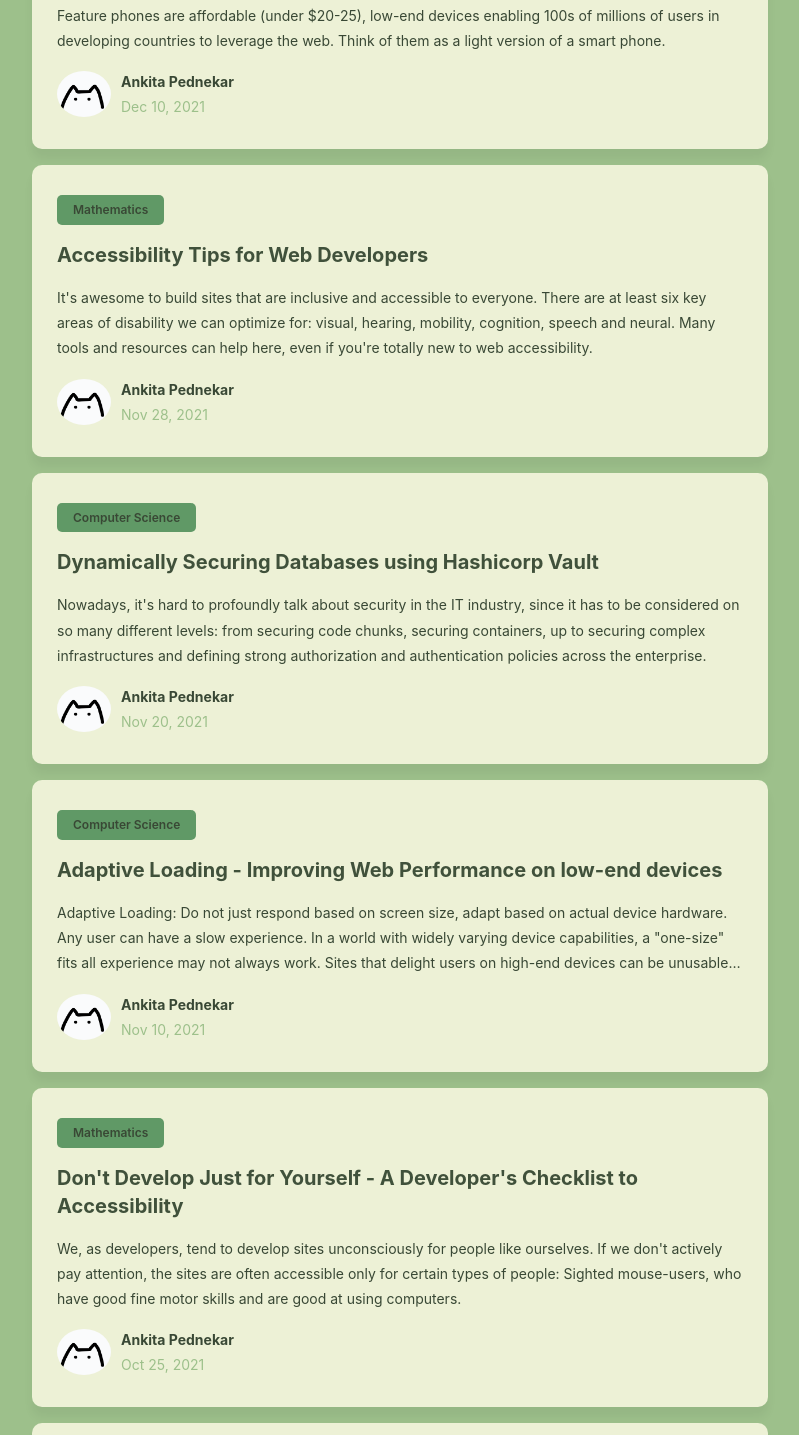
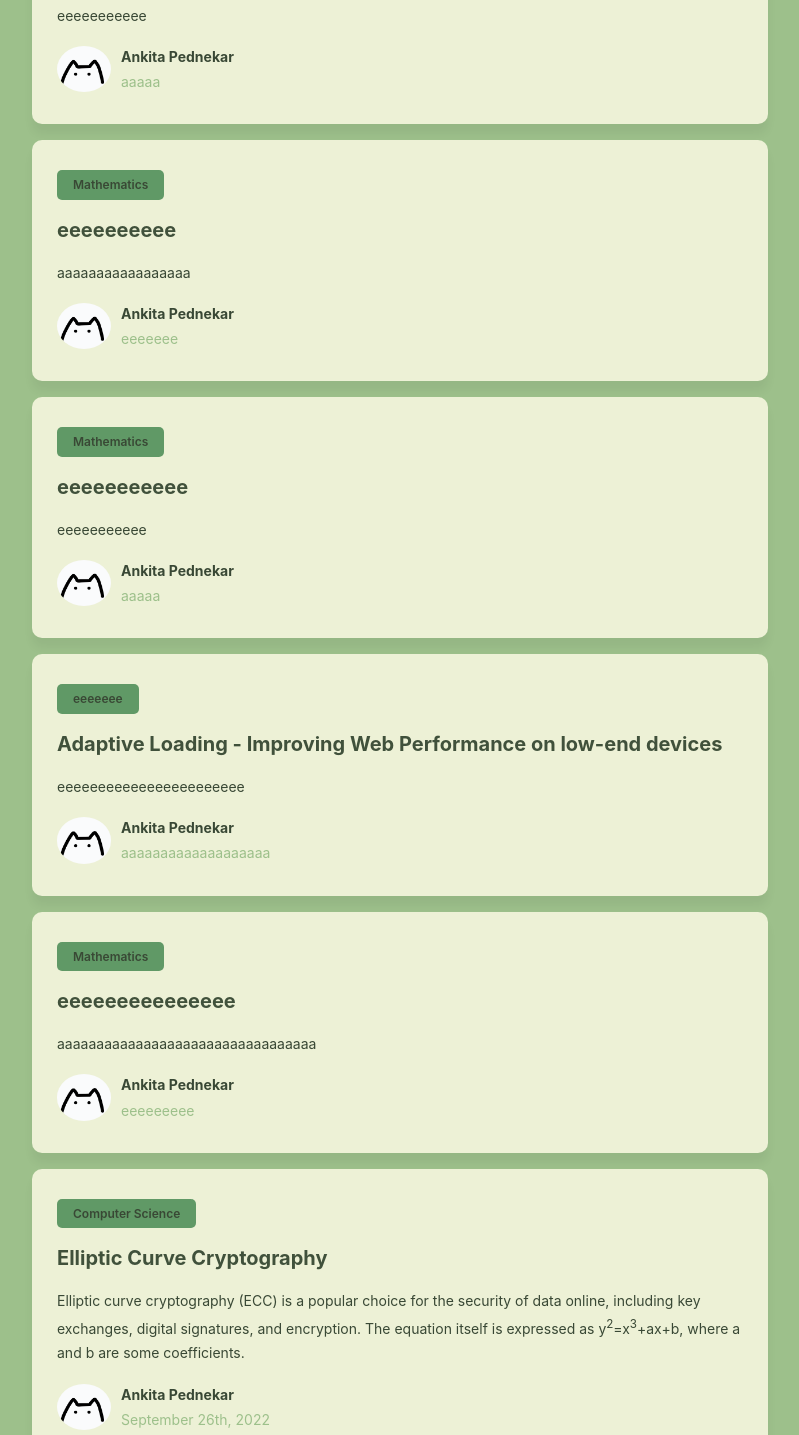
Before and after one commit to avpednekar/STEPSTART, a plain HTML site: page index.html in a window 1280 px wide. Shown: the part 1030-2465 px from the top of the page, without its empty margins (63-862 px from the left). Drawn offline with nearby package versions, Linux system fonts and the light colour scheme.

Commit message:
Update index.html

```diff
--- a/index.html
+++ b/index.html
@@ -207,12 +207,10 @@
 
                 <button class="blog-topic text-tiny" onclick="showMathPosts()">Mathematics</button>
 
-                <h3><a href="/blogpage2.html" class="h3">Fast web page loading on a $20 feature phone</a></h3>
+                <h3><a href="/blogpage2.html" class="h3">eeeeeeeeeee</a></h3>
 
                 <p class="blog-text">
-                  Feature phones are affordable (under $20-25), low-end devices enabling 100s of millions of users in
-                  developing countries
-                  to leverage the web. Think of them as a light version of a smart phone.
+                  eeeeeeeeeee
                 </p>
 
                 <div class="wrapper-flex">
@@ -225,7 +223,7 @@
                     <a href="/aboutme.html" class="h4">Ankita Pednekar</a>
 
                     <p class="text-sm">
-                      <time datetime="2021-12-10">Dec 10, 2021</time>
+                      <time datetime="2021-12-10">aaaaa</time>
                     </p>
                   </div>
 
@@ -242,14 +240,10 @@
 
                 <button class="blog-topic text-tiny" onclick="showMathPosts()">Mathematics</button>
 
-                <h3><a href="/blogpage3.html" class="h3">Accessibility Tips for Web Developers</a></h3>
+                <h3><a href="/blogpage3.html" class="h3">eeeeeeeeee</a></h3>
 
                 <p class="blog-text">
-                  It's awesome to build sites that are inclusive and accessible to everyone. There are at least six key
-                  areas of
-                  disability we can optimize for: visual, hearing, mobility, cognition, speech and neural. Many tools
-                  and resources can
-                  help here, even if you're totally new to web accessibility.
+                  aaaaaaaaaaaaaaaaa
                 </p>
 
                 <div class="wrapper-flex">
@@ -262,82 +256,7 @@
                     <a href="/aboutme.html" class="h4">Ankita Pednekar</a>
 
                     <p class="text-sm">
-                      <time datetime="2021-11-28">Nov 28, 2021</time>
-                    </p>
-                  </div>
-
-                </div>
-
-              </div>
-
-            </div>
-
-
-            <div class="blog-card" data-topic="Computer Science">
-
-              <div class="blog-content-wrapper">
-
-                <button class="blog-topic text-tiny" onclick="showComputerSciencePosts()">Computer Science</button>
-
-                <h3><a href="/blogpage4.html" class="h3">Dynamically Securing Databases using Hashicorp Vault</a></h3>
-
-                <p class="blog-text">
-                  Nowadays, it's hard to profoundly talk about security in the IT industry, since it has to be
-                  considered on so many
-                  different levels: from securing code chunks, securing containers, up to securing complex
-                  infrastructures and defining
-                  strong authorization and authentication policies across the enterprise.
-                </p>
-
-                <div class="wrapper-flex">
-
-                  <div class="profile-wrapper">
-                    <img src="./images/author.png" alt="Ankita Pednekar" width="54">
-                  </div>
-
-                  <div class="wrapper">
-                    <a href="/aboutme.html" class="h4">Ankita Pednekar</a>
-
-                    <p class="text-sm">
-                      <time datetime="2021-11-20">Nov 20, 2021</time>
-                    </p>
-                  </div>
-
-                </div>
-
-              </div>
-
-            </div>
-
-
-            <div class="blog-card" data-topic= "Computer Science">
-
-              <div class="blog-content-wrapper">
-
-                <button class="blog-topic text-tiny" onclick="showComputerSciencePosts()">Computer Science</button>
-
-                <h3><a href="/blogpage5.html" class="h3">Adaptive Loading - Improving Web Performance on low-end devices</a></h3>
-
-                <p class="blog-text">
-                  Adaptive Loading: Do not just respond based on screen size, adapt based on actual device hardware.
-                  Any user can have a slow experience. In a world with widely varying device capabilities, a "one-size"
-                  fits all
-                  experience may not always work. Sites that delight users on high-end devices can be unusable on
-                  low-end ones,
-                  particularly on median mobile and desktop hardware and in emerging markets.
-                </p>
-
-                <div class="wrapper-flex">
-
-                  <div class="profile-wrapper">
-                    <img src="./images/author.png" alt="Ankita Pednekar" width="54">
-                  </div>
-
-                  <div class="wrapper">
-                    <a href="/aboutme.html" class="h4">Ankita Pednekar</a>
-
-                    <p class="text-sm">
-                      <time datetime="2021-11-10">Nov 10, 2021</time>
+                      <time datetime="2021-11-28">eeeeeee</time>
                     </p>
                   </div>
 
@@ -354,15 +273,10 @@
 
                 <button class="blog-topic text-tiny" onclick="showMathPosts()">Mathematics</button>
 
-                <h3><a href="/blogpage6.html" class="h3">Don't Develop Just for Yourself - A Developer's Checklist to Accessibility</a>
-                </h3>
+                <h3><a href="/blogpage2.html" class="h3">eeeeeeeeeee</a></h3>
 
                 <p class="blog-text">
-                  We, as developers, tend to develop sites unconsciously for people like ourselves. If we don't actively
-                  pay attention,
-                  the sites are often accessible only for certain types of people: Sighted mouse-users, who have good
-                  fine motor skills
-                  and are good at using computers.
+                  eeeeeeeeeee
                 </p>
 
                 <div class="wrapper-flex">
@@ -375,7 +289,75 @@
                     <a href="/aboutme.html" class="h4">Ankita Pednekar</a>
 
                     <p class="text-sm">
-                      <time datetime="2021-10-25">Oct 25, 2021</time>
+                      <time datetime="2021-12-10">aaaaa</time>
+                    </p>
+                  </div>
+
+                </div>
+
+              </div>
+
+              </div>
+
+
+
+            <div class="blog-card" data-topic= "Computer Science">
+
+              <div class="blog-content-wrapper">
+
+                <button class="blog-topic text-tiny" onclick="showComputerSciencePosts()">eeeeeee</button>
+
+                <h3><a href="/blogpage5.html" class="h3">Adaptive Loading - Improving Web Performance on low-end devices</a></h3>
+
+                <p class="blog-text">
+                  eeeeeeeeeeeeeeeeeeeeeee
+                </p>
+
+                <div class="wrapper-flex">
+
+                  <div class="profile-wrapper">
+                    <img src="./images/author.png" alt="Ankita Pednekar" width="54">
+                  </div>
+
+                  <div class="wrapper">
+                    <a href="/aboutme.html" class="h4">Ankita Pednekar</a>
+
+                    <p class="text-sm">
+                      <time datetime="2021-11-10">aaaaaaaaaaaaaaaaaaa</time>
+                    </p>
+                  </div>
+
+                </div>
+
+              </div>
+
+            </div>
+
+
+            <div class="blog-card" data-topic="Mathematics">
+
+              <div class="blog-content-wrapper">
+
+                <button class="blog-topic text-tiny" onclick="showMathPosts()">Mathematics</button>
+
+                <h3><a href="/blogpage6.html" class="h3">eeeeeeeeeeeeeee</a>
+                </h3>
+
+                <p class="blog-text">
+                  aaaaaaaaaaaaaaaaaaaaaaaaaaaaaaaaa
+                </p>
+
+                <div class="wrapper-flex">
+
+                  <div class="profile-wrapper">
+                    <img src="./images/author.png" alt="Ankita Pednekar" width="54">
+                  </div>
+
+                  <div class="wrapper">
+                    <a href="/aboutme.html" class="h4">Ankita Pednekar</a>
+
+                    <p class="text-sm">
+                      <time datetime="2021-10-25">eeeeeeeee</time>
                     </p>
                   </div>
 
```
